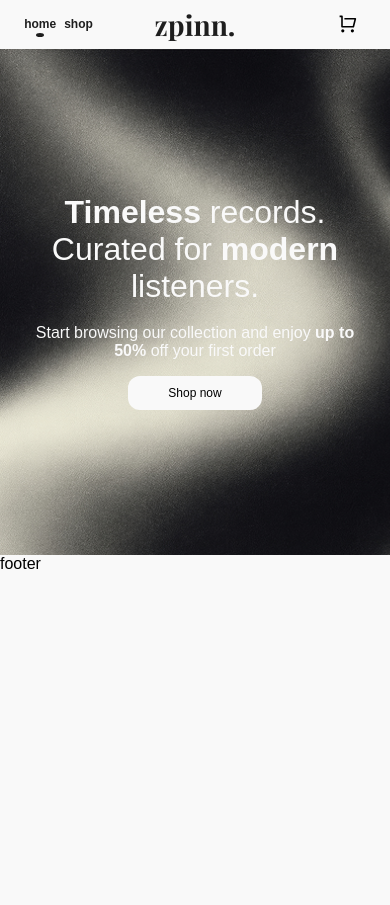
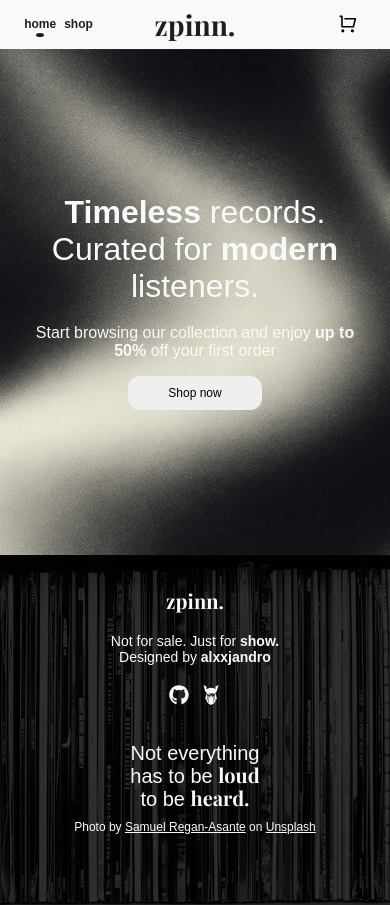
Before and after one commit to alxxjandro/zpinn., a React (Vite) app: page / in a window 390 px wide. Before the commit the page ends 844 px from the top, so only its background shows below. Built offline with nearby package versions, Linux system fonts and the light colour scheme; a web font is replaced by a local one.

Commit message:
I added the footer and made it responsive for all the main sizes, imo it looks really good!

```diff
--- a/src/components/Footer.jsx
+++ b/src/components/Footer.jsx
@@ -1,5 +1,66 @@
+import footer from "../styles/footer.module.css";
+import footerxl from "../assets/footer-xl.jpg";
+import footermd from "../assets/footer-md.jpg";
+import footersm from "../assets/footer-sm.jpg";
+import { FaGithub } from "react-icons/fa";
+import { SiTheodinproject } from "react-icons/si";
+
 function Footer() {
-  return <div>footer</div>;
+  return (
+    <div className={footer.footer}>
+      <img
+        srcSet={`
+                ${footersm} 480w,
+                ${footermd} 768w,
+                ${footerxl} 1024w
+            `}
+        sizes="
+                (max-width: 600px) 100vw,
+                (max-width: 1024px) 90vw,
+                1024px
+            "
+        src={footerxl}
+        alt="a pretty cool collection of vinyls"
+        className={footer.bgimg}
+      />
+      <div className={footer.content}>
+        <div className={footer.left}>
+          <h1 className={footer.zpinn}>zpinn.</h1>
+          <h2>
+            Not for sale. Just for <span className="strong">show.</span>
+            <br /> Designed by <span className="strong">alxxjandro</span>{" "}
+          </h2>
+          <div className={footer.leftIcons}>
+            <a target="blank" href="https://github.com/alxxjandro">
+              <FaGithub />
+            </a>
+            <a target="blank" href="https://www.theodinproject.com/">
+              <SiTheodinproject />
+            </a>
+          </div>
+        </div>
+        <div className={footer.right}>
+          <h1>
+            Not everything <br /> has to be <span className="strong">loud</span>{" "}
+            <br /> to be <span className="strong">heard.</span>{" "}
+          </h1>
+          <h2>
+            Photo by{" "}
+            <a
+              target="blank"
+              href="https://unsplash.com/photos/black-wooden-shelf-with-books-5j7nQv-jaVM"
+            >
+              Samuel Regan-Asante
+            </a>{" "}
+            on{" "}
+            <a target="blank" href="https://unsplash.com/">
+              Unsplash
+            </a>{" "}
+          </h2>
+        </div>
+      </div>
+    </div>
+  );
 }
 
 export default Footer;
--- a/src/pages/LandinPage.jsx
+++ b/src/pages/LandinPage.jsx
@@ -1,21 +1,18 @@
-import headerxl from "../assets/header-xl.jpg";
-import headermd from "../assets/header-md.jpg";
-import headersm from "../assets/header-sm.jpg";
-import lading from "../styles/lading.module.css";
+import landing from "../styles/landing.module.css";
 
 function LandingPage() {
   return (
-    <div className={lading.header}>
-      <div className={lading.overlay}>
+    <div className={landing.header}>
+      <div className={landing.overlay}>
         <h1>
-          <strong>Timeless</strong> records.
+          <span className="strong">Timeless</span> records.
         </h1>
         <h1>
-          Curated for <strong>modern</strong> listeners.
+          Curated for <span className="strong">modern</span> listeners.
         </h1>
         <h2>
-          Start browsing our collection and enjoy <strong>up to 50%</strong> off
-          your first order
+          Start browsing our collection and enjoy{" "}
+          <span className="strong">up to 50%</span> off your first order
         </h2>
         <button>Shop now</button>
       </div>
--- /dev/null
+++ b/src/styles/footer.module.css
@@ -0,0 +1,130 @@
+.footer {
+  position: relative;
+  z-index: 1;
+  min-height: 500px;
+  display: flex;
+  color: var(--color-bg);
+}
+
+.content {
+  display: flex;
+  align-items: center;
+  justify-content: space-around;
+  width: 100%;
+}
+
+.left {
+  display: flex;
+  flex-direction: column;
+  gap: 1.2rem;
+}
+
+.left > h2 {
+  font-weight: 100;
+}
+
+.zpinn {
+  font-size: var(--text-6);
+  font-family: var(--font-title);
+}
+
+.leftIcons {
+  font-size: var(--text-8);
+  display: flex;
+  gap: 1rem;
+}
+
+.right > h1 {
+  font-weight: 100;
+  font-size: var(--text-8);
+  line-height: 3rem;
+  padding-bottom: 1rem;
+}
+
+.right > h1 > span {
+  font-family: var(--font-title);
+}
+
+.right > h2 {
+  font-weight: 100;
+  font-size: var(--text-2);
+}
+
+.bgimg {
+  position: absolute;
+  inset: 0;
+  width: 100%;
+  height: 100%;
+  object-fit: cover;
+  filter: grayscale(100%) brightness(0.2);
+  z-index: -1;
+}
+
+@media (max-width: 480px) {
+  .footer {
+    flex-direction: column;
+    align-items: center;
+    padding: 2rem 1rem;
+    min-height: 350px;
+  }
+
+  .content {
+    flex-direction: column;
+    align-items: center;
+    gap: 2rem;
+    text-align: center;
+  }
+
+  .zpinn {
+    font-size: var(--text-4);
+  }
+
+  .leftIcons {
+    font-size: var(--text-4);
+    gap: 0.8rem;
+    justify-content: center;
+  }
+
+  .left > h2 {
+    font-size: var(--text-2);
+  }
+
+  .right > h1 {
+    font-size: var(--text-4);
+    line-height: 1.4rem;
+    padding-bottom: 0.6rem;
+  }
+
+  .right > h2 {
+    font-size: var(--text-1);
+  }
+}
+
+@media (min-width: 481px) and (max-width: 1024px) {
+  .footer {
+    min-height: 400px;
+  }
+
+  .zpinn {
+    font-size: var(--text-6);
+  }
+
+  .leftIcons {
+    font-size: var(--text-5);
+    gap: 1rem;
+  }
+
+  .left > h2 {
+    font-size: var(--text-3);
+  }
+
+  .right > h1 {
+    font-weight: 100;
+    font-size: var(--text-6);
+    line-height: 2rem;
+  }
+
+  .right > h2 {
+    font-size: var(--text-1);
+  }
+}
--- a/src/styles/global.css
+++ b/src/styles/global.css
@@ -4,7 +4,7 @@
   /* colors */
   --color-heading: #1e1e1e;
   --color-subtitle: #4b4b4b;
-  --color-bg: #f9f9f9;
+  --color-bg: #f9f9f9; /* also for white text */
   --color-border: #b6b6b6;
   --color-card-bg: #e0e0e0;
 
@@ -43,7 +43,7 @@ div {
   box-sizing: border-box;
   margin: 0;
   padding: 0;
-  background-color: var(--color-bg);
+  /* background-color: var(--color-bg); */
 }
 
 .selected {
@@ -63,6 +63,19 @@ div {
   border-radius: 80%;
 }
 
+.strong {
+  font-weight: bold;
+}
+
+a {
+  color: var(--color-bg);
+  cursor: pointer;
+}
+
+a:hover {
+  opacity: 0.8;
+}
+
 @media (max-width: 480px) {
   .selected::after {
     width: 8px;
--- a/src/styles/lading.module.css
+++ b/src/styles/landing.module.css
@@ -20,7 +20,7 @@
 .overlay > h1,
 .overlay > h2 {
   background-color: transparent;
-  font-weight: normal;
+  font-weight: 100;
 }
 
 .overlay > h1 {
@@ -52,7 +52,6 @@
 }
 
 /* responsive images for smaller devices */
-/* Tablet (481px - 1024px) */
 @media (min-width: 481px) and (max-width: 1024px) {
   .overlay > h1 {
     font-size: var(--text-8);
@@ -69,11 +68,10 @@
   }
 
   .header {
-    background-image: url("../assets/header-md.jpg"); /* opcional, para pantallas intermedias */
+    background-image: url("../assets/header-md.jpg");
   }
 }
 
-/* Móvil (hasta 480px) */
 @media (max-width: 480px) {
   .overlay > h1 {
     font-size: var(--text-6);
--- a/src/styles/navbar.module.css
+++ b/src/styles/navbar.module.css
@@ -3,6 +3,7 @@
   align-items: center;
   justify-content: space-between;
   padding: 1rem 0rem 1.6rem 0rem;
+  background-color: var(--color-bg);
 }
 
 .title {
@@ -35,6 +36,7 @@
   cursor: pointer;
   color: var(--color-heading);
   transition: all 0.15s ease-in;
+  background-color: var(--color-bg);
 }
 
 .cart {
@@ -47,6 +49,7 @@
   padding-bottom: 2px;
   transition: all 0.15s ease-in;
   font-size: var(--text-5);
+  background-color: var(--color-bg);
 }
 
 .textBtn:hover {
```
